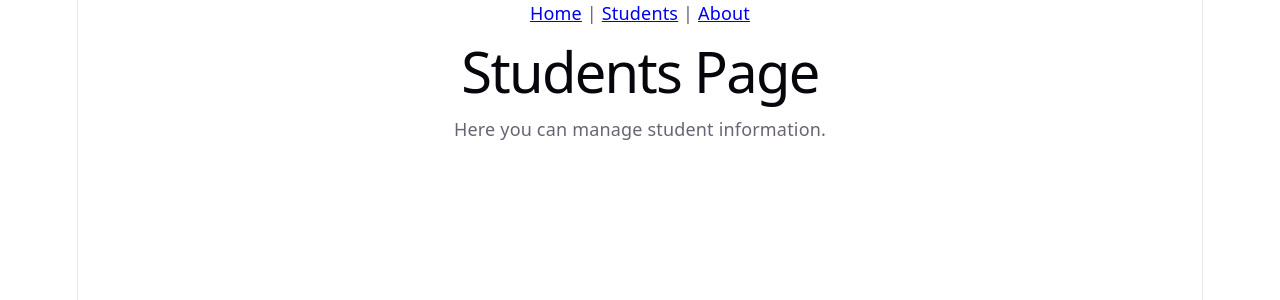
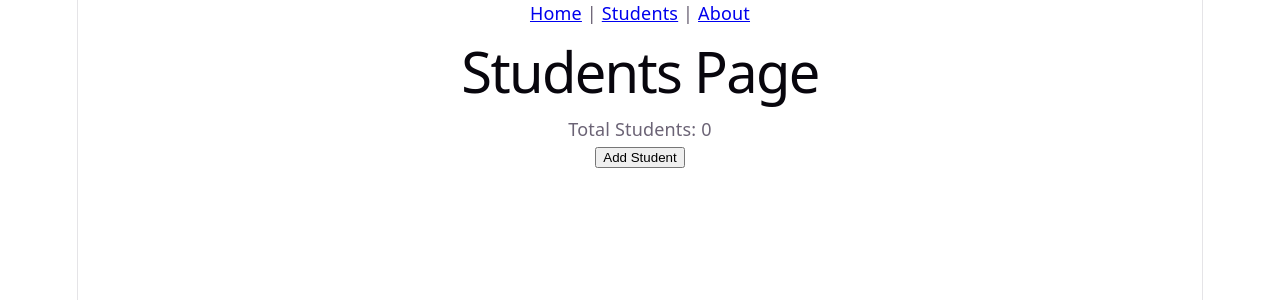
Before and after one commit to hp1787645-rgb/student-management-system, a React (Vite) app: page /students in a window 1280 px wide. Shown: the top 300 px of the page. Built offline with nearby package versions, Linux system fonts and the light colour scheme.

Commit message:
Complete Week 6 advanced hooks

```diff
--- a/src/App.jsx
+++ b/src/App.jsx
@@ -1,9 +1,17 @@
 import { BrowserRouter, Routes, Route, Link } from "react-router-dom";
+import { useState, useMemo } from "react";
+
 import Home from "./pages/Home";
 import Students from "./pages/Students";
 import About from "./pages/About";
 
 function App() {
+  const [count, setCount] = useState(0);
+
+  const totalStudents = useMemo(() => {
+    return count;
+  }, [count]);
+
   return (
     <BrowserRouter>
       <nav>
@@ -14,7 +22,22 @@ function App() {
 
       <Routes>
         <Route path="/" element={<Home />} />
-        <Route path="/students" element={<Students />} />
+
+        <Route
+          path="/students"
+          element={
+            <div>
+              <h1>Students Page</h1>
+
+              <p>Total Students: {totalStudents}</p>
+
+              <button onClick={() => setCount(count + 1)}>
+                Add Student
+              </button>
+            </div>
+          }
+        />
+
         <Route path="/about" element={<About />} />
       </Routes>
     </BrowserRouter>
```
